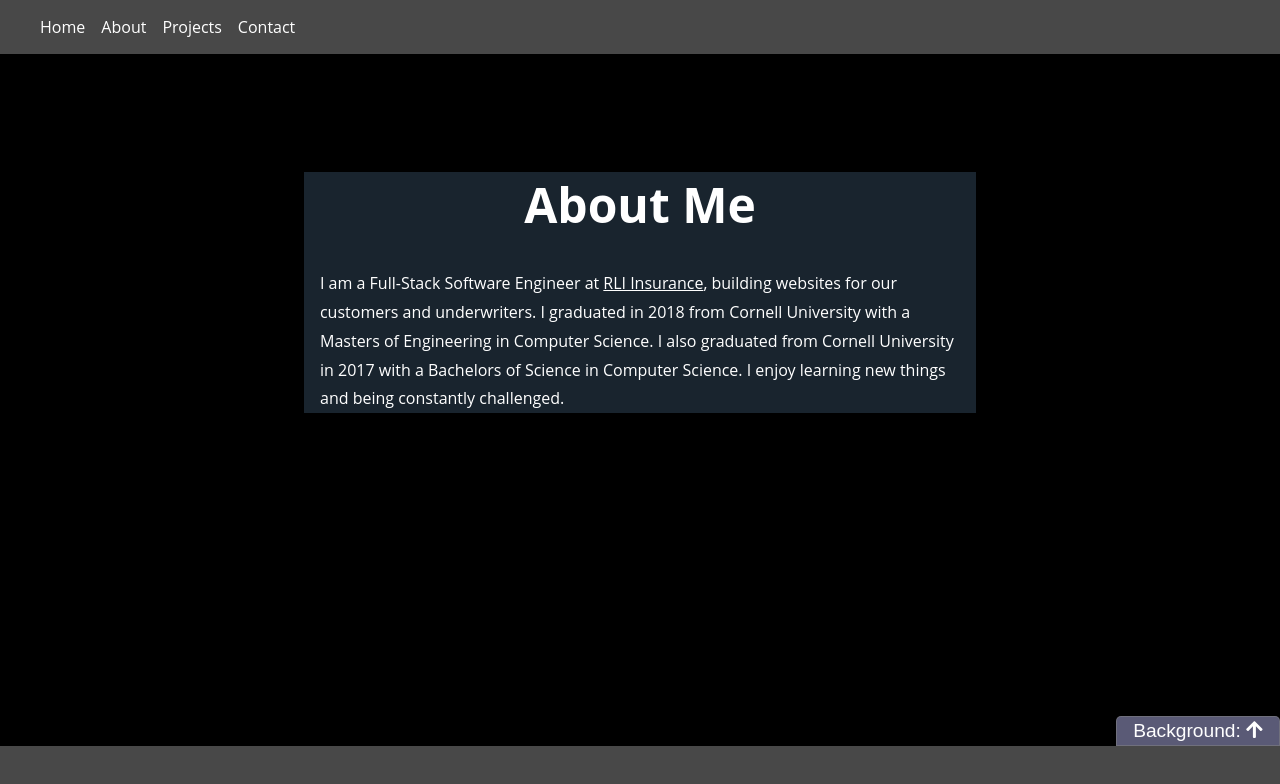
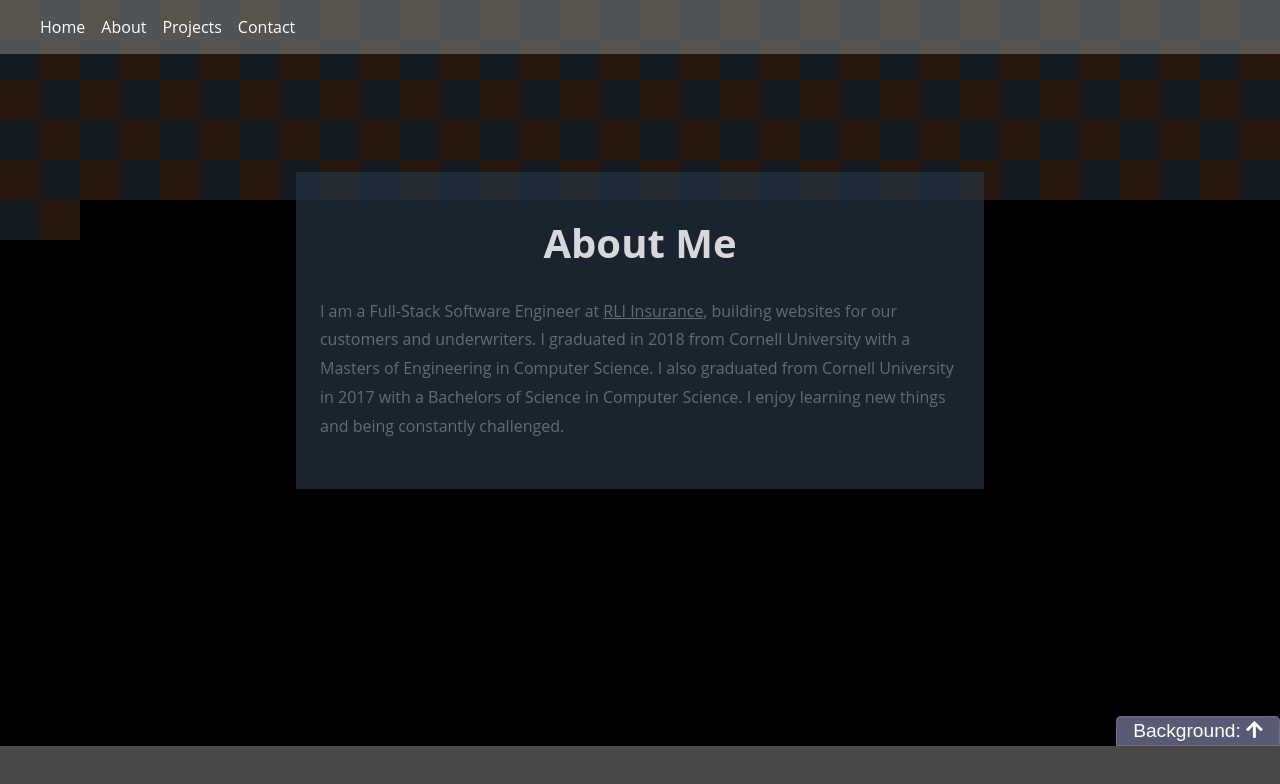
Before and after one commit to amatsumoto1/amatsumoto1.gihub.io, a React (Create React App) app: page /#/about in a window 1280 px wide. Shown: the top 784 px of the page. Built offline with nearby package versions, Linux system fonts and the light colour scheme.

Commit message:
Added additional background and page animation

```diff
--- /dev/null
+++ b/src/components/Background/CheckeredBackground/index.tsx
@@ -0,0 +1,165 @@
+import React from 'react';
+import Canvas from '../../Canvas';
+import { Vec2 } from '../../../utils/Math';
+import { getRandIntBetween } from '../../../utils/Random';
+
+const BACKGROUND_COLOR = '#000000';
+
+enum Direction {
+    TOP,
+    TOP_RIGHT,
+    RIGHT,
+    BOTTOM_RIGHT,
+    BOTTOM,
+    BOTTOM_LEFT,
+    LEFT,
+    TOP_LEFT
+}
+
+const CheckeredBackground: React.VFC = () => {
+    let direction: Direction = Direction.TOP;
+
+    let center: Vec2 = new Vec2(0, 0);
+    let squareLength: number;
+    let colorAngle = getRandIntBetween(0, 45);
+    let colorOffset = 0;
+    let colNumber = 0;
+
+    const getSquareEdgeWidth = ({width, height}: HTMLCanvasElement): number => {
+        const minSide = Math.min(width, height);
+        return minSide / 20;
+    }
+
+    const drawSquare = (context: CanvasRenderingContext2D) => {
+        context.fillStyle = (colNumber % 2 === colorOffset) ? getLightColor() : getDarkColor();
+        context.fillRect(center.x, center.y, squareLength, squareLength);
+    }
+
+    const update = (canvas: HTMLCanvasElement) => {
+        switch(direction) {
+            case Direction.TOP:
+                updateTop(canvas);
+                break;
+            case Direction.RIGHT:
+                updateRight(canvas);
+                break;
+            case Direction.BOTTOM:
+                updateBottom(canvas);
+                break;
+            case Direction.LEFT:
+                updateLeft(canvas);
+                break;
+        }
+    }
+
+    const updateTop = ({width, height}: HTMLCanvasElement) => {
+        center.x += squareLength;
+        colNumber++;
+        if (center.x > width) {
+            center.x = 0;
+            center.y += squareLength;
+            toggleColorOffset();
+            if (center.y > height) {
+                direction = Direction.RIGHT;
+                center = new Vec2(width - squareLength, 0);
+                updateColorAngle();
+            }
+        }
+    }
+
+    const updateRight = ({width, height}: HTMLCanvasElement) => {
+        center.y += squareLength;
+        colNumber++;
+        if (center.y > height) {
+            center.y = 0;
+            center.x -= squareLength;
+            toggleColorOffset();
+            if (center.x <= -squareLength) {
+                direction = Direction.BOTTOM;
+                center = new Vec2(width - squareLength, height - squareLength);
+                updateColorAngle();
+            }
+        }
+    }
+
+    const updateBottom = ({width, height}: HTMLCanvasElement) => {
+        center.x -= squareLength;
+        colNumber++;
+        if (center.x <= -squareLength) {
+            center.x = width - squareLength;
+            center.y -= squareLength;
+            toggleColorOffset();
+            if (center.y <= -squareLength) {
+                direction = Direction.LEFT;
+                center = new Vec2(0, height - squareLength);
+                updateColorAngle();
+            }
+        }
+    }
+
+    const updateLeft = ({width, height}: HTMLCanvasElement) => {
+        center.y -= squareLength;
+        colNumber++;
+        if (center.y <= -squareLength) {
+            center.y = height - squareLength;
+            toggleColorOffset();
+            center.x += squareLength;
+            if (center.x >= width) {
+                direction = Direction.TOP;
+                center = new Vec2(0, 0);
+                updateColorAngle();
+            }
+        }
+    }
+
+
+    const drawCanvas = (context: CanvasRenderingContext2D, frameCount: number) => {
+        const canvas = context.canvas;
+
+        if (frameCount <= 1) {
+            canvas.width  = canvas.offsetWidth;
+            canvas.height = canvas.offsetHeight;
+            context.clearRect(0, 0, canvas.width, canvas.height);
+            context.fillStyle = BACKGROUND_COLOR;
+            context.fillRect(0, 0, canvas.width, canvas.height);
+            squareLength = getSquareEdgeWidth(canvas);
+        }
+
+        drawSquare(context);
+        if (frameCount % 2 === 1) {
+            update(canvas);
+        }
+
+
+    }
+
+    const getLightColor = () => {
+        return `hsl(${colorAngle}, 50%, 10%)`;
+    }
+
+    const getDarkColor = () => {
+        return `hsl(${(colorAngle+180)%360}, 25%, 10%)`;
+    }
+
+    const updateColorAngle = () => {
+        colorAngle = (colorAngle + getRandIntBetween(45, 90)) % 360;
+    }
+
+    const toggleColorOffset = () => {
+        colNumber = 0;
+        colorOffset = colorOffset === 0 ? 1 : 0;
+    }
+
+    const isSlanted = (): boolean => {
+        return direction === Direction.TOP_RIGHT
+            || direction === Direction.TOP_LEFT
+            || direction === Direction.BOTTOM_RIGHT
+            || direction === Direction.BOTTOM_LEFT;
+    }
+
+    return (
+        <Canvas draw={drawCanvas} />
+    );
+}
+
+export default CheckeredBackground;
--- a/src/components/Background/index.tsx
+++ b/src/components/Background/index.tsx
@@ -3,13 +3,15 @@ import SpiralBackground from './SpiralBackground';
 import ParticleBackground from './ParticleBackground';
 import ElectricBackground from './ElectricBackground';
 import BackgroundSelector from './BackgroundSelector';
+import CheckeredBackground from './CheckeredBackground';
 import './index.scss';
 
 
 const BackgroundChoices: {[key: string]: React.ReactNode}  = {
     spiral: < SpiralBackground />,
     particle: < ParticleBackground />,
-    electric: < ElectricBackground />
+    electric: < ElectricBackground />,
+    checkered: <CheckeredBackground />
 };
 
 const Background: React.VFC = () => {
--- a/src/components/PageContent/index.scss
+++ b/src/components/PageContent/index.scss
@@ -1,5 +1,5 @@
 @import '../../../styles/variables';
-@import '../../../styles//mixins';
+@import '../../../styles/mixins';
 
 $page-content-padding-top: calc($header-height + 2rem);
 
@@ -16,7 +16,21 @@ $page-content-padding-top: calc($header-height + 2rem);
 
     @media screen and (min-width: $screen-size-md-min) {
         width: 50%;
-        padding: 0 1rem;
+        padding: 1rem 1.5rem 2rem;
+    }
+
+    &__header {
+        @include animation-fade-in(header-fade-in, 50, $fade-in-animation-time);
+        text-align: center;
+        font-size: 2.5rem;
+
+        &__text {
+            border-radius: 3px;
+        }
+    }
+
+    *:not(:first-child) {
+        @include animation-fade-in(page-content-fade-in, 60, $fade-in-animation-time);
     }
 
     p {
--- a/src/components/PageContent/index.tsx
+++ b/src/components/PageContent/index.tsx
@@ -1,10 +1,18 @@
 import React from 'react';
 import './index.scss';
 
-const PageContent: React.FC = (props) => {
+type PageContentProps = {
+    header: string,
+    children?: React.ReactNode
+}
+
+const PageContent: React.FC<PageContentProps> = ({header, children}: PageContentProps) => {
     return (
         <div className='page-content'>
-            { props.children }
+            <h1 className='page-content__header'>
+                <span className='page-content__header__text'>{header}</span>
+            </h1>
+            { children }
         </div>
     )
 }
--- a/src/pages/About/index.tsx
+++ b/src/pages/About/index.tsx
@@ -5,8 +5,7 @@ import './index.scss';
 const About : React.VFC = () => {
     return (
         <div className='about-page'>
-            <PageContent>
-                <h1 className = 'about-page__header'>About Me</h1>
+            <PageContent header='About Me'>
                 <p>I am a Full-Stack Software Engineer at <a href="https://www.rlicorp.com/">RLI Insurance</a>, building websites
                     for our customers and underwriters. I graduated  in 2018 from Cornell University with a Masters of Engineering
                     in Computer Science. I also graduated from Cornell University in 2017 with a Bachelors of Science in Computer Science.
--- a/src/pages/Home/index.scss
+++ b/src/pages/Home/index.scss
@@ -7,20 +7,6 @@
     height: calc(100% - $header-height - $footer-height);
     overflow: hidden;
 
-    &__wrapper {
-        padding: 2rem 1rem;
-    }
-
-    &__header {
-        @include animation-fade-in(header-fade-in, 50, $fade-in-animation-time);
-        text-align: center;
-        font-size: 2.5rem;
-
-        &__text {
-            border-radius: 3px;
-        }
-    }
-
     &__subheader {
         @include animation-fade-in(sub-header-fade-in, 60, $fade-in-animation-time);
         text-align: center;
--- a/src/pages/Home/index.tsx
+++ b/src/pages/Home/index.tsx
@@ -5,11 +5,8 @@ import './index.scss';
 const Home: React.VFC = () => {
     return (
         <div className='home-page'>
-            <PageContent>
+            <PageContent header='Andrew Matsumoto'>
                 <div className='home-page__wrapper'>
-                    <h1 className='home-page__header'>
-                        <span className='home-page__header__text'>Andrew Matsumoto</span>
-                    </h1>
                     <h2 className='home-page__subheader'>
                         <span className='home-page__subheader__text'>Passionate About Developing Smart, Customer-Oriented Solutions.</span>
                     </h2>
--- a/styles/_animations.scss
+++ b/styles/_animations.scss
@@ -30,27 +30,6 @@
     }
 }
 
-@keyframes float-upward-flip-y {
-    0% {
-        transform: translateY(100vh) rotateY(0deg);
-    }
-    100% {
-        transform: translateY(0vh) rotateY(360deg);
-    }
-}
-
-@keyframes float-upward-flip-y-delay {
-    0% {
-        transform: translateY(100vh) rotateY(0deg);
-    }
-    50% {
-        transform: translateY(100vh) rotateY(0deg);
-    }
-    100% {
-        transform: translateY(0vh) rotateY(360deg);
-    }
-}
-
 /* Helper Mixin */
 @mixin delayed-fade-in($animation-name, $delay-percentage) {
     @keyframes #{$animation-name} {
```
